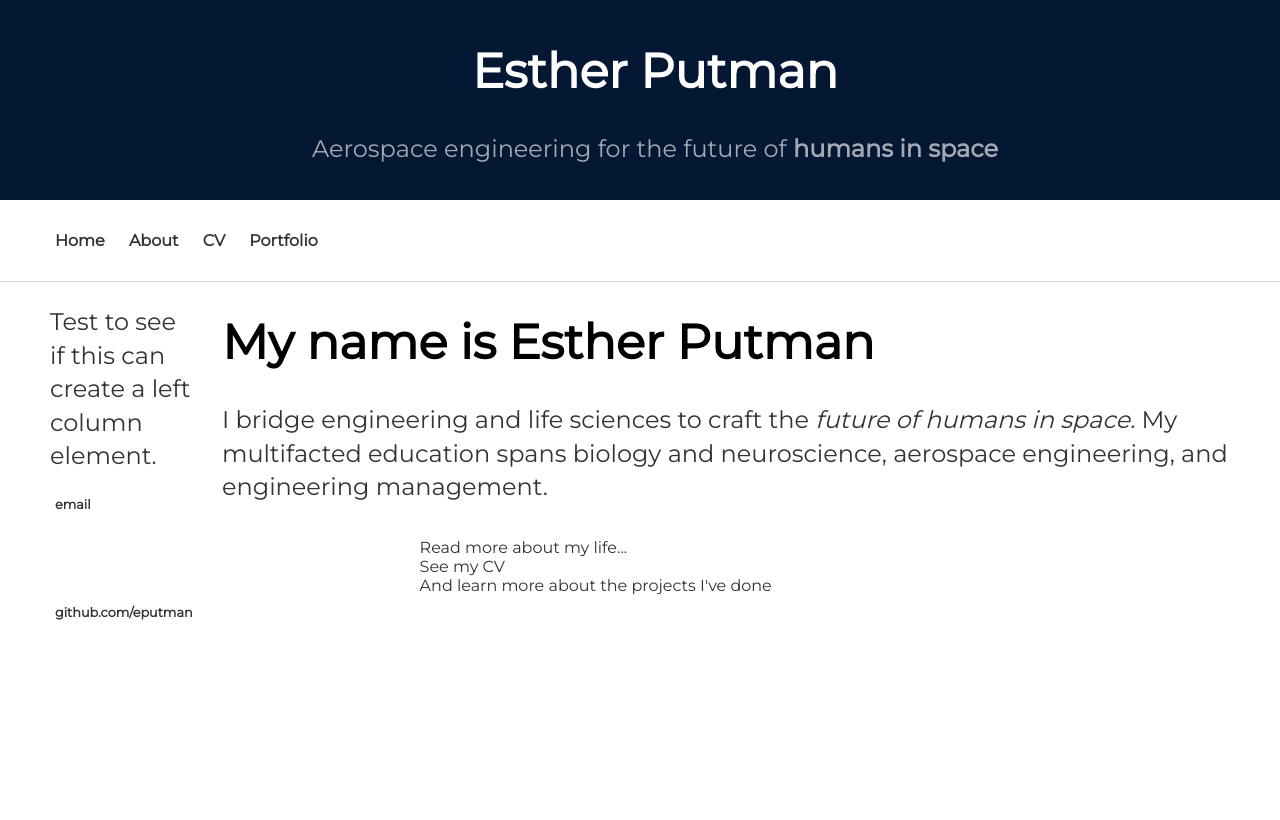
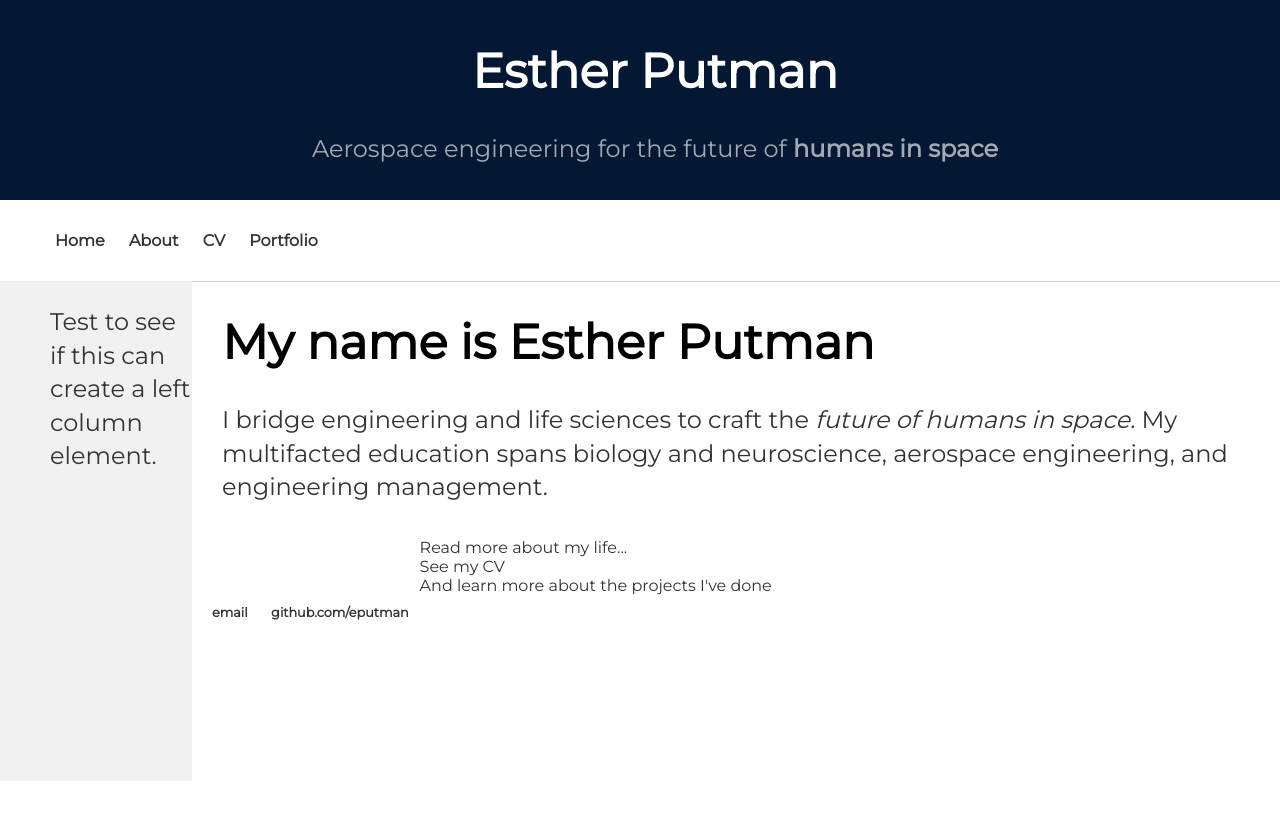
Before and after one commit to eputman/eputman.github.io, a Jekyll site: the page built from index.html, in a window 1280 px wide. Shown: the top 820 px of the page. Built offline with Jekyll 4.4.1, drawn with Linux system fonts in a browser that asks for light colours; nearby versions of some CDN libraries.

Commit message:
Update main.css

```diff
--- a/css/main.css
+++ b/css/main.css
@@ -16,7 +16,7 @@
 .leftcolumn {
   float: left;
   width: 15%;
-  height:100%
+  height:500px;
   background-color: #f1f1f1;
   padding-left: 20px;
 }
```
